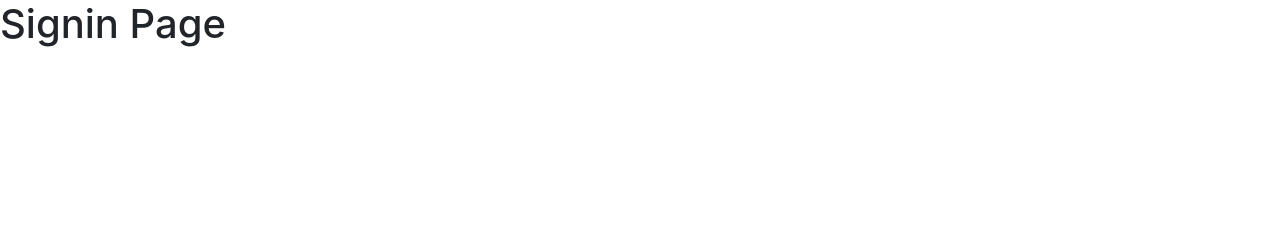
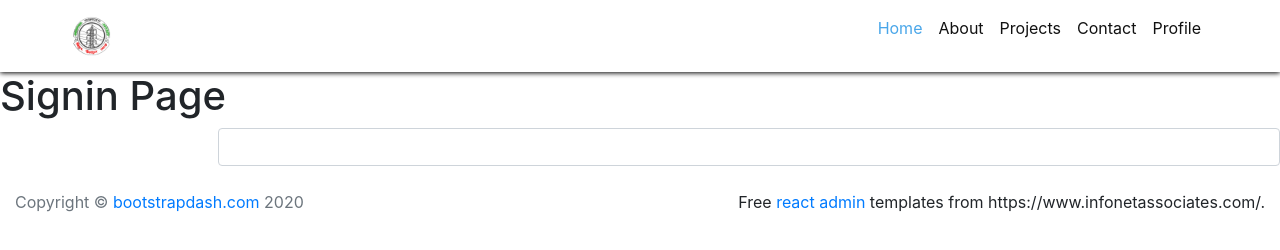
Before and after one commit to Limon-7/react-templete, a React app: page /auth/signin in a window 1280 px wide. Built offline with nearby package versions, Linux system fonts and the light colour scheme; some packages are replaced by stand-ins of ours.

Commit message:
multiple layout added

```diff
--- a/src/app/layout/App.js
+++ b/src/app/layout/App.js
@@ -1,4 +1,4 @@
-import { Route } from "react-router-dom";
+import { Redirect, Route } from "react-router-dom";
 
 import AdminRoute from "./authenticateRoute/adminRoute";
 import ProtectedRoute from "./authenticateRoute/protectedRoute";
@@ -6,17 +6,19 @@ import ProtectedRoute from "./authenticateRoute/protectedRoute";
 import PublicPage from "../../features/publicPage";
 import AdminPage from "../../features/adminPage";
 import ProtectedPage from "../../features/protectedPage";
-import { Signin, SignUp } from "../../features/authPage";
+import AuthPage from "../../features/authPage";
 
 import "./App.scss";
+import Footer from "../../common/components/footer";
 function App() {
   return (
     <div className="App">
-      <Route exact path="/" component={PublicPage} />
-      <Route exact path="/auth/signin" component={Signin} />
-      <Route exact path="/auth/signup" component={SignUp} />
+      <Route path="/auth/signin" component={AuthPage} />
       <ProtectedRoute path="/user" component={ProtectedPage} />
       <AdminRoute path="/admin" component={AdminPage} />
+      <Route path="/home" component={PublicPage} />
+      <Route exact path="/" render={() => <Redirect to="/home" />} />
+      <Footer />
     </div>
   );
 }
--- /dev/null
+++ b/src/common/components/form-input/index.jsx
@@ -0,0 +1,14 @@
+import React from "react";
+
+function FormInput() {
+  return (
+    <div class="form-group row">
+      <label htmlFor="" class="col-sm-2 col-form-label"></label>
+      <div class="col-sm-10">
+        <input type="password" class="form-control" id="inputPassword" />
+      </div>
+    </div>
+  );
+}
+
+export default FormInput;
--- a/src/common/components/navbar/navbar.scss
+++ b/src/common/components/navbar/navbar.scss
@@ -1,8 +1,9 @@
 .navbar-public {
   background: #fff;
-	box-shadow: 0 5px 15px rgba(0, 0, 0, 0.1);
-	// height: 70px;
+  box-shadow: 0 1px 5px rgb(0, 0, 0 / 0.9);
   z-index: 999;
+  position: sticky;
+  top: 0;
 }
 .nav-header {
   display: flex;
--- a/src/features/authPage/index.jsx
+++ b/src/features/authPage/index.jsx
@@ -1,2 +1,21 @@
-export { default as Signin } from "./signnin";
-export { default as SignUp } from "./signup";
+import React from "react";
+import { Route, Switch } from "react-router-dom";
+import Navbar from "../../common/components/navbar";
+import Signin from "./signnin";
+import SignUp from "./signup/index";
+
+function AuthPage() {
+  return (
+    <div className="auth-page">
+      <Navbar />
+      <div className="main">
+        <Switch>
+          <Route exact path="/auth/signin" component={Signin} />
+          <Route exact path="/auth/signup" component={SignUp} />
+        </Switch>
+      </div>
+    </div>
+  );
+}
+
+export default AuthPage;
--- a/src/features/authPage/signnin/index.jsx
+++ b/src/features/authPage/signnin/index.jsx
@@ -1,9 +1,11 @@
 import React from "react";
+import FormInput from "../../../common/components/form-input";
 
 function Signin() {
   return (
     <div>
       <h1>Signin Page</h1>
+      <FormInput />
     </div>
   );
 }
--- a/src/features/publicPage/index.jsx
+++ b/src/features/publicPage/index.jsx
@@ -1,28 +1,35 @@
 import React from "react";
-import { Route, Switch } from "react-router-dom";
-import Footer from "../../common/components/footer";
+import { Redirect, Route, Switch } from "react-router-dom";
 import Navbar from "../../common/components/navbar";
 
-import "./publicPage.scss"
+import "./publicPage.scss";
 function PublicPage() {
   return (
     <div className="public-page">
       <Navbar />
       <div className="main">
-      <Switch>
-        <Route exact path="/" component={Home}/>
-      </Switch>
+        <Switch>
+          <Route path="/home" component={Home} />
+          <Route path="/home2" component={Home2} />
+        </Switch>
       </div>
-      <i className="fab fa-adversal"></i>
-      <Footer />
     </div>
   );
 }
 
 export default PublicPage;
 
-function Home(){
-  return(
-    <div><h3>publick page</h3></div>
-  )
+function Home() {
+  return (
+    <div>
+      <h3>publick page</h3>
+    </div>
+  );
 }
+function Home2() {
+  return (
+    <div>
+      <h3>Menu 2 page page</h3>
+    </div>
+  );
+}
```
Lines whose indentation alone changed are shown as unchanged.
